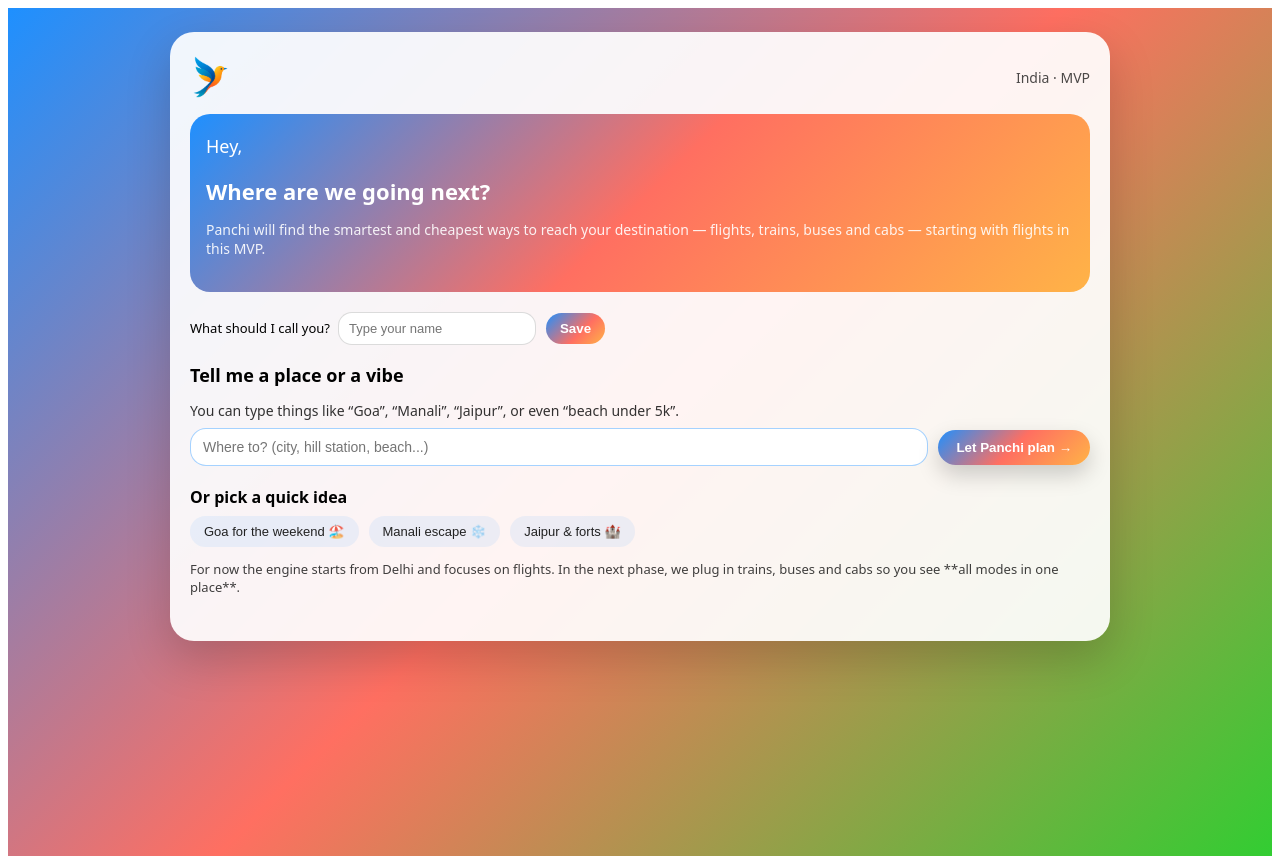
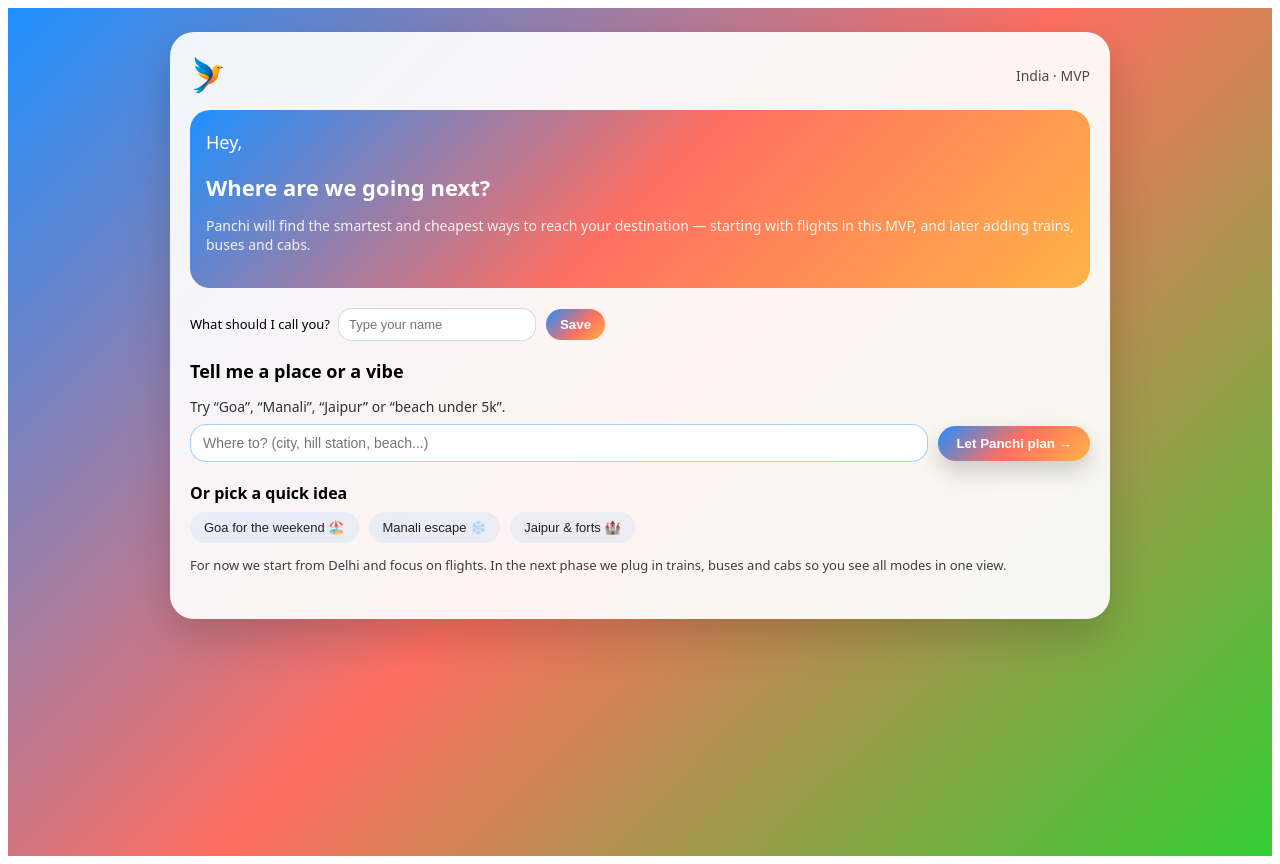
Before and after one commit to anil2941985/panchi-app, a Next.js app: page / in a window 1280 px wide. Built offline with nearby package versions, Linux system fonts and the light colour scheme.

Commit message:
Update index.js

```diff
--- a/pages/index.js
+++ b/pages/index.js
@@ -6,7 +6,6 @@ export default function Home() {
   const [destinationText, setDestinationText] = useState("");
   const [savingName, setSavingName] = useState(false);
 
-  // Load saved name once on client
   useEffect(() => {
     if (typeof window === "undefined") return;
     const saved = window.localStorage.getItem("panchiName");
@@ -44,15 +43,14 @@ export default function Home() {
 
   function handleFreeTextSearch(e) {
     e.preventDefault();
-    // Very simple mapping for MVP
     const text = destinationText.toLowerCase();
     let originCode = "DEL";
     let destCode = "GOI";
 
     if (text.includes("goa")) destCode = "GOI";
-    else if (text.includes("manali")) destCode = "KUU"; // Kullu/Manali
+    else if (text.includes("manali")) destCode = "KUU";
     else if (text.includes("jaipur")) destCode = "JAI";
-    else destCode = "GOI"; // default for demo
+    else destCode = "GOI";
 
     const params = new URLSearchParams({
       origin: originCode,
@@ -92,19 +90,17 @@ export default function Home() {
             marginBottom: "16px",
           }}
         >
-          <img
-  src="/panchi-logo.png"
-  alt="Panchi Logo"
-  style={{
-    height: "42px",
-    width: "auto",
-    borderRadius: "8px",
-  }}
-/>
-  <div style={{ fontSize: "14px", opacity: 0.7 }}>India · MVP</div>
+          <div style={{ display: "flex", alignItems: "center", gap: "8px" }}>
+            <img
+              src="/panchi-logo.png"
+              alt="Panchi Logo"
+              style={{ height: "38px", width: "auto" }}
+            />
+          </div>
+          <div style={{ fontSize: "14px", opacity: 0.7 }}>India · MVP</div>
         </header>
 
-        {/* Greeting + “where to” */}
+        {/* Greeting + where to */}
         <section
           style={{
             borderRadius: "20px",
@@ -123,12 +119,12 @@ export default function Home() {
           </h1>
           <p style={{ fontSize: "14px", opacity: 0.9 }}>
             Panchi will find the smartest and cheapest ways to reach your
-            destination — flights, trains, buses and cabs — starting with
-            flights in this MVP.
+            destination — starting with flights in this MVP, and later adding
+            trains, buses and cabs.
           </p>
         </section>
 
-        {/* Name capture (only really needed once) */}
+        {/* Name capture */}
         {!storedName && (
           <form
             onSubmit={handleSaveName}
@@ -174,14 +170,13 @@ export default function Home() {
           </form>
         )}
 
-        {/* Free-text “Where to?” box */}
+        {/* Free-text box */}
         <section style={{ marginBottom: "20px" }}>
           <h2 style={{ fontSize: "18px", marginBottom: "8px" }}>
             Tell me a place or a vibe
           </h2>
           <p style={{ fontSize: "14px", opacity: 0.8, marginBottom: "8px" }}>
-            You can type things like “Goa”, “Manali”, “Jaipur”, or even “beach
-            under 5k”.
+            Try “Goa”, “Manali”, “Jaipur” or “beach under 5k”.
           </p>
 
           <form
@@ -224,7 +219,7 @@ export default function Home() {
           </form>
         </section>
 
-        {/* Quick AI-style suggestions */}
+        {/* Quick suggestion chips */}
         <section>
           <h3 style={{ fontSize: "16px", marginBottom: "8px" }}>
             Or pick a quick idea
@@ -257,9 +252,8 @@ export default function Home() {
             </button>
           </div>
           <p style={{ fontSize: "13px", opacity: 0.75 }}>
-            For now the engine starts from Delhi and focuses on flights. In the
-            next phase, we plug in trains, buses and cabs so you see **all
-            modes in one place**.
+            For now we start from Delhi and focus on flights. In the next phase
+            we plug in trains, buses and cabs so you see all modes in one view.
           </p>
         </section>
       </div>
@@ -267,7 +261,6 @@ export default function Home() {
   );
 }
 
-// simple shared style for suggestion chips
 const chipStyle = {
   padding: "8px 14px",
   borderRadius: "20px",
```
